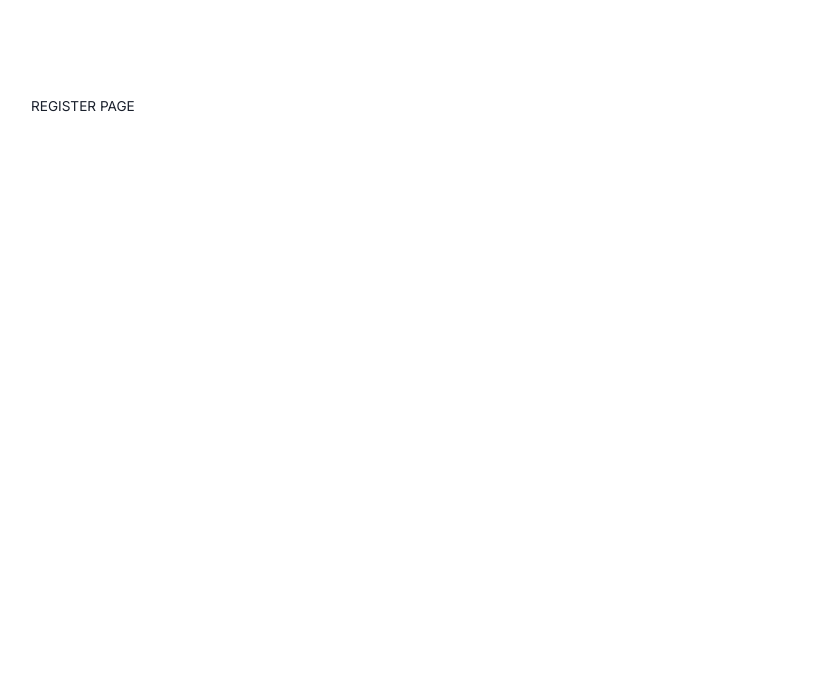
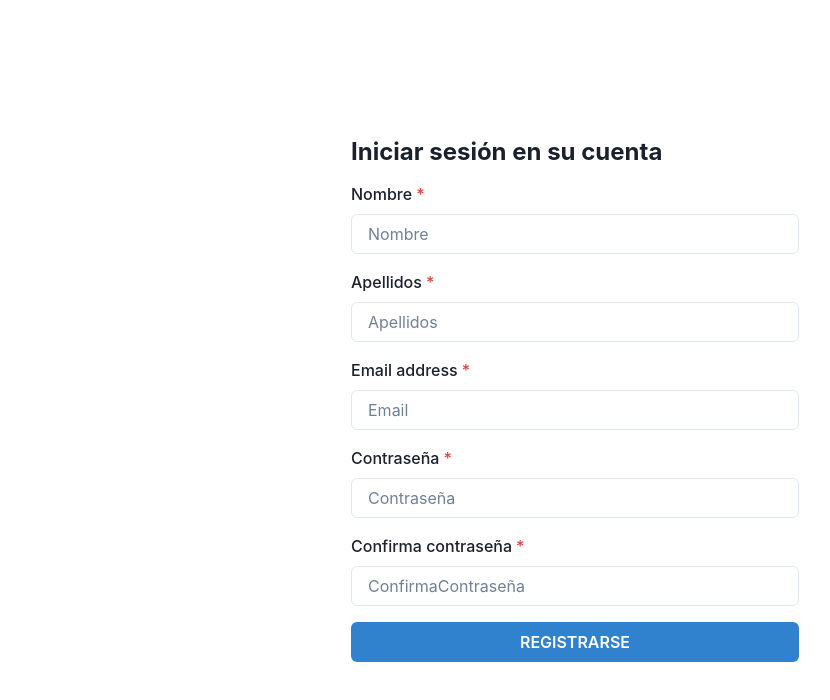
Before and after one commit to ayoubsaif/elearning16, a Next.js app in the folder frontend/: page /register in a window 1280 px wide. Shown: the top 700 px of the page, without its empty margins (65-895 px from the left). Built offline with nearby package versions, Linux system fonts and the light colour scheme.

Commit message:
register

```diff
--- a/frontend/src/pages/register.jsx
+++ b/frontend/src/pages/register.jsx
@@ -3,22 +3,66 @@ import Image from 'next/image'
 import { Inter } from 'next/font/google'
 import styles from '@/styles/Home.module.css'
 
+import {
+  FormControl,
+  FormLabel,
+  FormErrorMessage,
+  FormHelperText,
+  Input,
+  RadioGroup,
+  HStack,
+  Radio,
+  Flex,
+  Button,
+  Stack,
+  Heading
+} from '@chakra-ui/react'
+
 const inter = Inter({ subsets: ['latin'] })
 
 export default function Register() {
   return (
-    <>
-      <Head>
-        <title>Create Next App</title>
-        <meta name="description" content="Generated by create next app" />
-        <meta name="viewport" content="width=device-width, initial-scale=1" />
-        <link rel="icon" href="/favicon.ico" />
-      </Head>
-      <main className={`${styles.main} ${inter.className}`}>
-        <div className={styles.description}>
-            <h1>REGISTER PAGE</h1>
-        </div>
-      </main>
-    </>
-  )
+    <Stack minH={'100vh'} direction={{ base: 'column', md: 'row' }}>
+      <Flex p={8} flex={1} align={'center'} justify={'center'}>
+        <Stack spacing={4} w={'full'} maxW={'md'}>
+          <Heading fontSize={'2xl'}>Iniciar sesión en su cuenta</Heading>
+
+          <FormControl isRequired>
+            <FormLabel>Nombre</FormLabel>
+            <Input placeholder='Nombre' />
+          </FormControl>
+
+          <FormControl isRequired>
+            <FormLabel>Apellidos</FormLabel>
+            <Input placeholder='Apellidos ' />
+          </FormControl>
+
+          <FormControl isRequired>
+            <FormLabel>Email address</FormLabel>
+            <Input type="email" onChange={(e) => (email.current = e.target.value)} placeholder='Email' />
+          </FormControl>
+
+          <FormControl isRequired>
+            <FormLabel>Contraseña</FormLabel>
+            <Input placeholder='Contraseña' />
+          </FormControl>
+
+          <FormControl isRequired>
+            <FormLabel>Confirma contraseña</FormLabel>
+            <Input placeholder='ConfirmaContraseña' />
+          </FormControl>
+
+          <Button colorScheme={'blue'} variant={'solid'}>
+            REGISTRARSE
+          </Button>
+
+
+
+        </Stack>
+      </Flex>
+    </Stack>
+
+
+
+  );
 }
```
